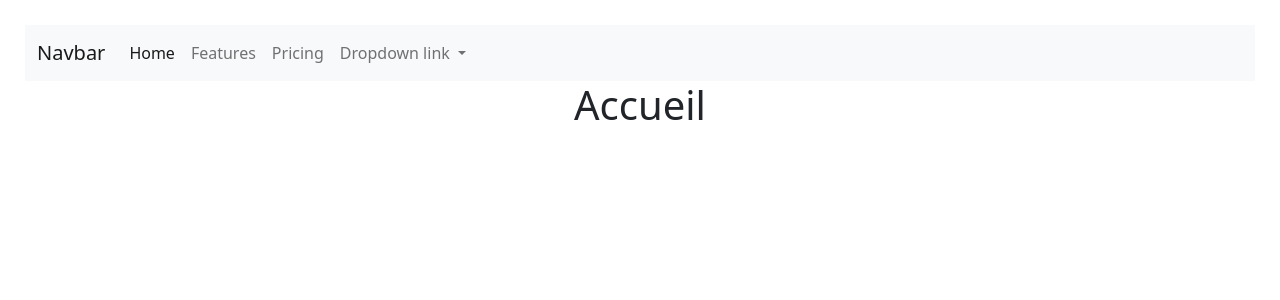
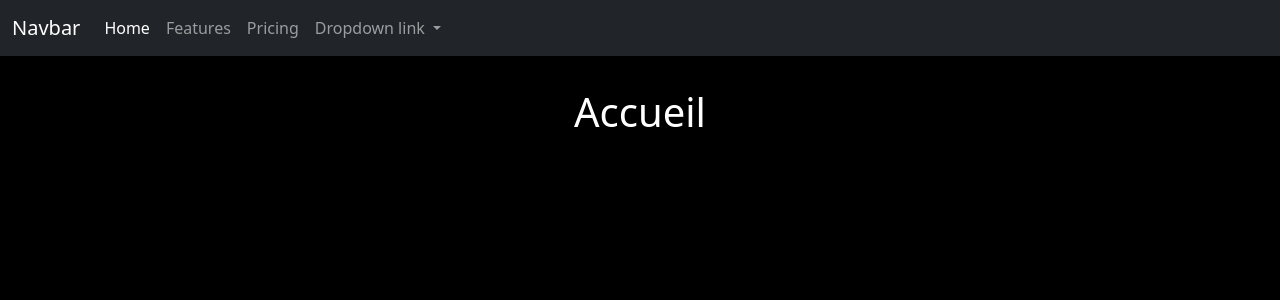
Before and after one commit to kunmanu/symfony-test, a Symfony app: template templates/home/index.html.twig in a window 1280 px wide. Shown: the top 300 px of the page. Run offline with Twig, Linux system fonts and the light colour scheme; the template is opened without the code that fills it, so the values that code supplies are empty; some libraries are stand-ins or nearby versions.

Commit message:
811 1535 style

```diff
--- a/public/css/home.css
+++ b/public/css/home.css
@@ -1,6 +1,14 @@
+*{
+    margin-top: 0;
+}
+
 body{
-    margin: 25px ;
+
+    background-color: black;
 }
+
+
+
 main{
     display: flex;
     flex-direction: column ;
@@ -8,7 +16,9 @@ main{
 }
 
 .page-title{
+    margin-top: 2rem;
     text-align: center;
+    color: white;
 }
 
 .post{
@@ -19,16 +29,20 @@ main{
 
 .post-cat{
     text-align: center;
+    color: white;
 }
 .post-link {
     position: absolute;
     right: 0;
+    color: white;
 }
 
 .post-title, .post-author{
     text-align: center;
+    color: white;
 }
 .post-content-text{
+    color: white;
     width:100%;
     margin-top: 1rem;
 }
--- a/templates/inc/_nav.html.twig
+++ b/templates/inc/_nav.html.twig
@@ -1,11 +1,11 @@
-<nav class="navbar navbar-expand-lg bg-light">
+<nav class="navbar navbar-expand-lg navbar-dark bg-dark ">
     <div class="container-fluid">
         <a class="navbar-brand" href="#">Navbar</a>
         <button class="navbar-toggler" type="button" data-bs-toggle="collapse" data-bs-target="#navbarNavDropdown" aria-controls="navbarNavDropdown" aria-expanded="false" aria-label="Toggle navigation">
             <span class="navbar-toggler-icon"></span>
         </button>
         <div class="collapse navbar-collapse" id="navbarNavDropdown">
-            <ul class="navbar-nav">
+            <ul class="navbar-nav ">
                 <li class="nav-item">
                     <a class="nav-link active" aria-current="page" href="#">Home</a>
                 </li>
@@ -19,10 +19,10 @@
                     <a class="nav-link dropdown-toggle" href="#" role="button" data-bs-toggle="dropdown" aria-expanded="false">
                         Dropdown link
                     </a>
-                    <ul class="dropdown-menu">
-                        <li><a class="dropdown-item" href="#">Action</a></li>
-                        <li><a class="dropdown-item" href="#">Another action</a></li>
-                        <li><a class="dropdown-item" href="#">Something else here</a></li>
+                    <ul class="dropdown-menu ">
+                        <li><a class="dropdown-item " href="#">Action</a></li>
+                        <li><a class="dropdown-item " href="#">Another action</a></li>
+                        <li><a class="dropdown-item " href="#">Something else here</a></li>
                     </ul>
                 </li>
             </ul>
--- a/templates/post/index.html.twig
+++ b/templates/post/index.html.twig
@@ -6,7 +6,7 @@
 
     <!-- Homepage styles -->
 
-    <link rel="stylesheet" href="{{ asset('css/home.css') }}">
+{#    <link rel="stylesheet" href="{{ asset('css/home.css') }}">#}
 {% endblock %}
 
 {% block title %}
```
